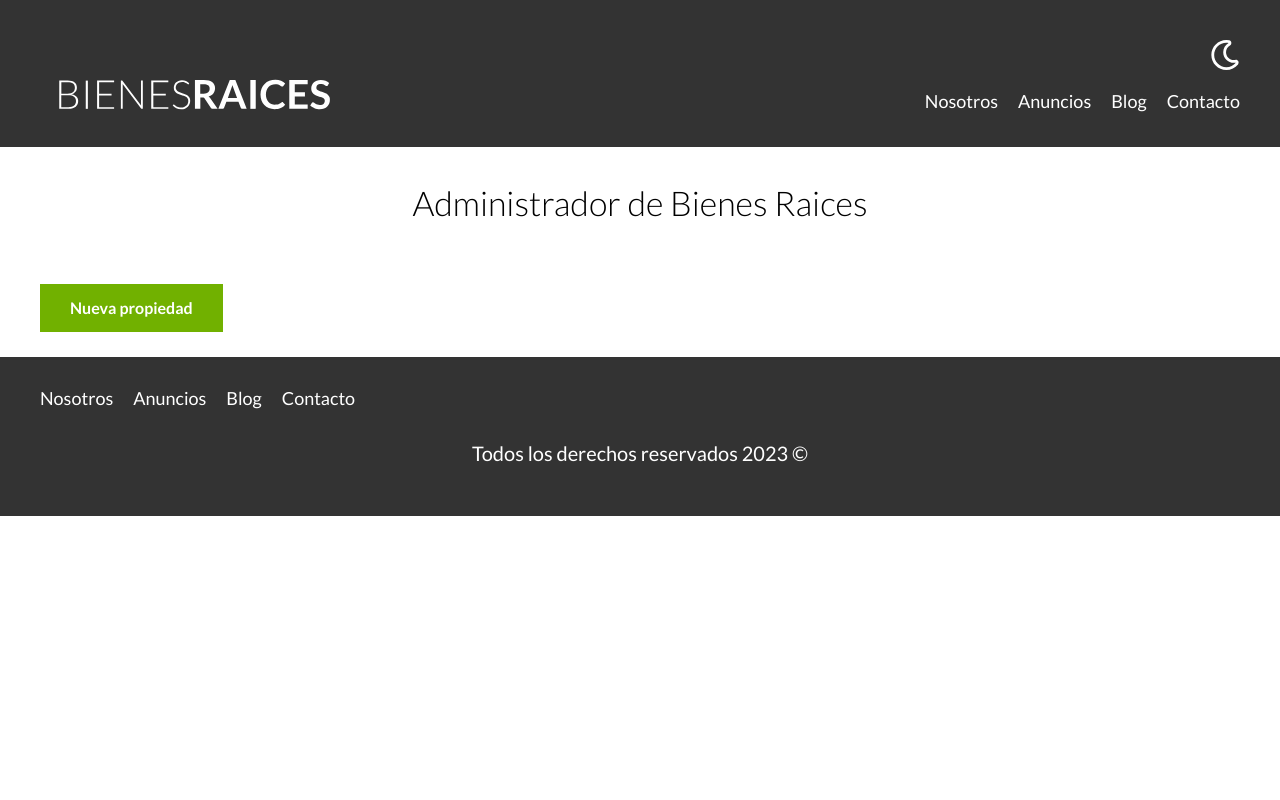
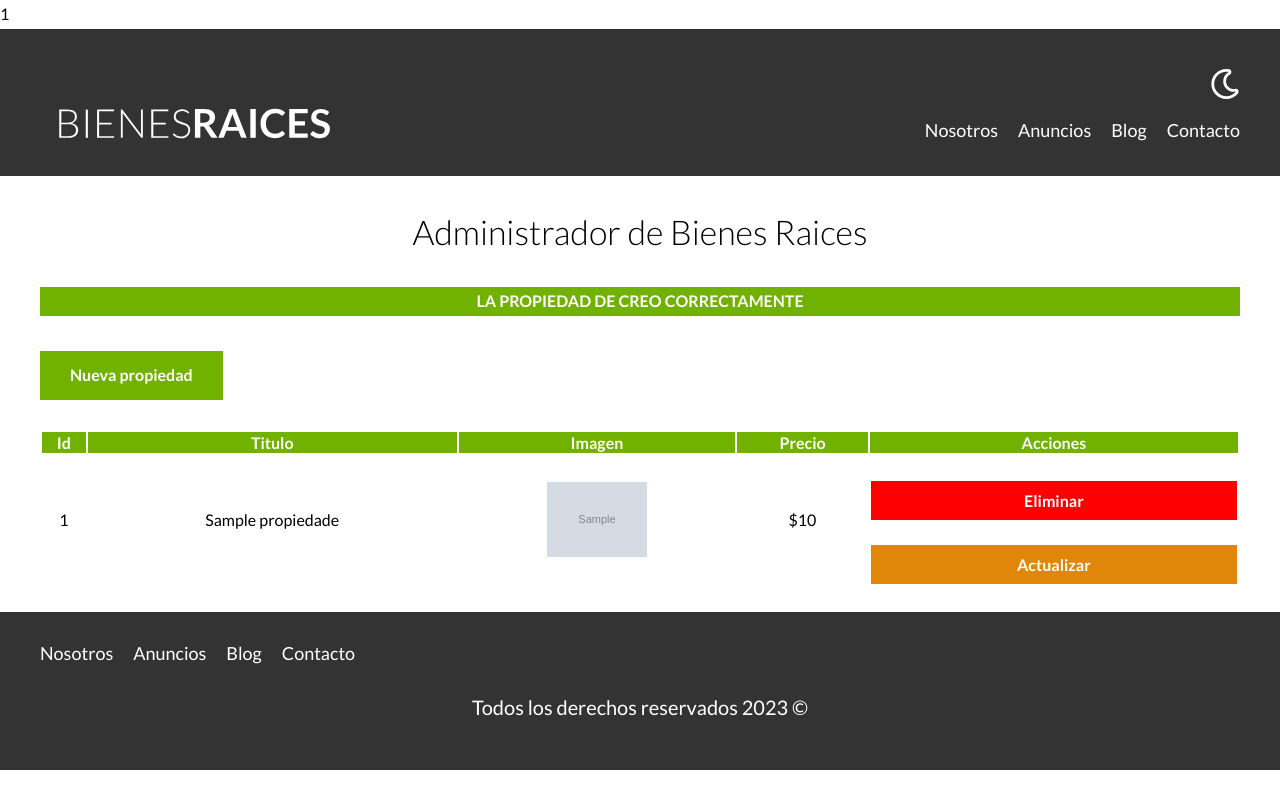
Before and after one commit to AleGDom/bienes_raices, a PHP site: page /admin/index.php?resultado=1 in a window 1280 px wide. Run offline with PHP 8.4, Linux system fonts and the light colour scheme; tables that the repository leaves empty or names only in its code hold one stand-in row (values such as "Sample post"); grey boxes marked "Sample" are stand-in pictures.

Commit message:
Ya se ha realizado la seccion CREATE y READ del sistema

```diff
--- a/admin/index.php
+++ b/admin/index.php
@@ -1,11 +1,65 @@
 <?php
+
+    require '../includes/config/database.php';
+    $db=conectarDB();
+
+    //Query de las propiedades
+    $query="SELECT * FROM propiedades";
+
+    $propiedades= mysqli_query($db,$query);
+
+    //var_dump(mysqli_fetch_assoc($propiedades));
+
+    $resultado = $_GET['resultado'];
+    echo $resultado;
     require '../includes/funciones.php';
     incluirTemplate('header');
+
+
 ?>
 <main class="contenedor seccion">
     <h2>Administrador de Bienes Raices</h2>
+    <?php if($resultado==1): ?>
+        <div class="alerta exito">La propiedad de creo correctamente</div>
+    <?php endif; ?>
     <a class="boton-verde" href="propiedades/crear.php">Nueva propiedad</a>
+    <table class="propiedades">
+        <thead>
+            <tr>
+                <th>Id</th>
+                <th>Titulo</th>
+                <th>Imagen</th>
+                <th>Precio</th>
+                <th>Acciones</th>
+            </tr>
+        </thead>
+        <tbody>
+            <!-- <tr>
+                <td>1</td>
+                <td>Casa en la playa</td>
+                <td><img src="../imagenes/8b6b28a727e36709c19d3a8ba732a167.jpg" alt=""></td>
+                <td>50000</td>
+                <td>
+                    <a href="#" class="boton-rojo">Eliminar</a>
+                    <a href="#" class="boton-amarillo">Actualizar</a>
+                </td>
+            </tr> -->
+            <?php while($propiedad=mysqli_fetch_assoc($propiedades)): ?>
+                <tr>
+                <td><?php echo $propiedad['id']; ?></td>
+                <td><?php echo $propiedad['titulo']; ?></td>
+                <td><img src="../imagenes/<?php echo $propiedad['imagen']; ?>" alt=""></td>
+                <td>$<?php echo $propiedad['precio']; ?></td>
+                <td>
+                    <a href="#" class="boton-rojo">Eliminar</a>
+                    <a href="#" class="boton-amarillo">Actualizar</a>
+                </td>
+            </tr>
+            <?php endwhile; ?>
+        </tbody>
+    </table>
 </main>
 <?php
+    mysqli_close($db);
     incluirTemplate('footer');
 ?>
--- a/src/scss/base/_botones.scss
+++ b/src/scss/base/_botones.scss
@@ -5,6 +5,14 @@
     @include boton($amarillo);
 }
 
+.boton-rojo{
+    @include boton(red,block);
+}
+
 .boton-verde{
     @include boton($verde);
 }
+
+.boton-verde-block{
+    @include boton($verde,block);
+}
--- a/src/scss/base/_darkmode.scss
+++ b/src/scss/base/_darkmode.scss
@@ -33,4 +33,10 @@
 
 
     }
+
+    table.propiedades{
+        td{
+            color: $gris;
+        }
+    }
 }
--- a/src/scss/internas/_admin.scss
+++ b/src/scss/internas/_admin.scss
@@ -9,4 +9,23 @@
     &.error{
         background-color: $rojo;
     }
+    &.exito{
+        background-color: $verde;
+    }
 }
+
+table.propiedades{
+    margin-top: 3rem;
+    width: 100%;
+    th{
+        background-color: $verde;
+        color: $blanco;
+    }
+    td{
+        text-align: center;
+    }
+    img{
+        width: 10rem;
+        margin: 0 auto;
+    }
+}
```
Also changed, not shown: admin/propiedades/crear.php (+49 -14 lines), build/css/app.css, imagenes/3919e72f86b84f3a8dbf56bace4ae786.jpg (added), imagenes/4c2634091e24237efc7364f3ca33a7f3.jpg (added), imagenes/8b6b28a727e36709c19d3a8ba732a167.jpg (added), 1 other file.
